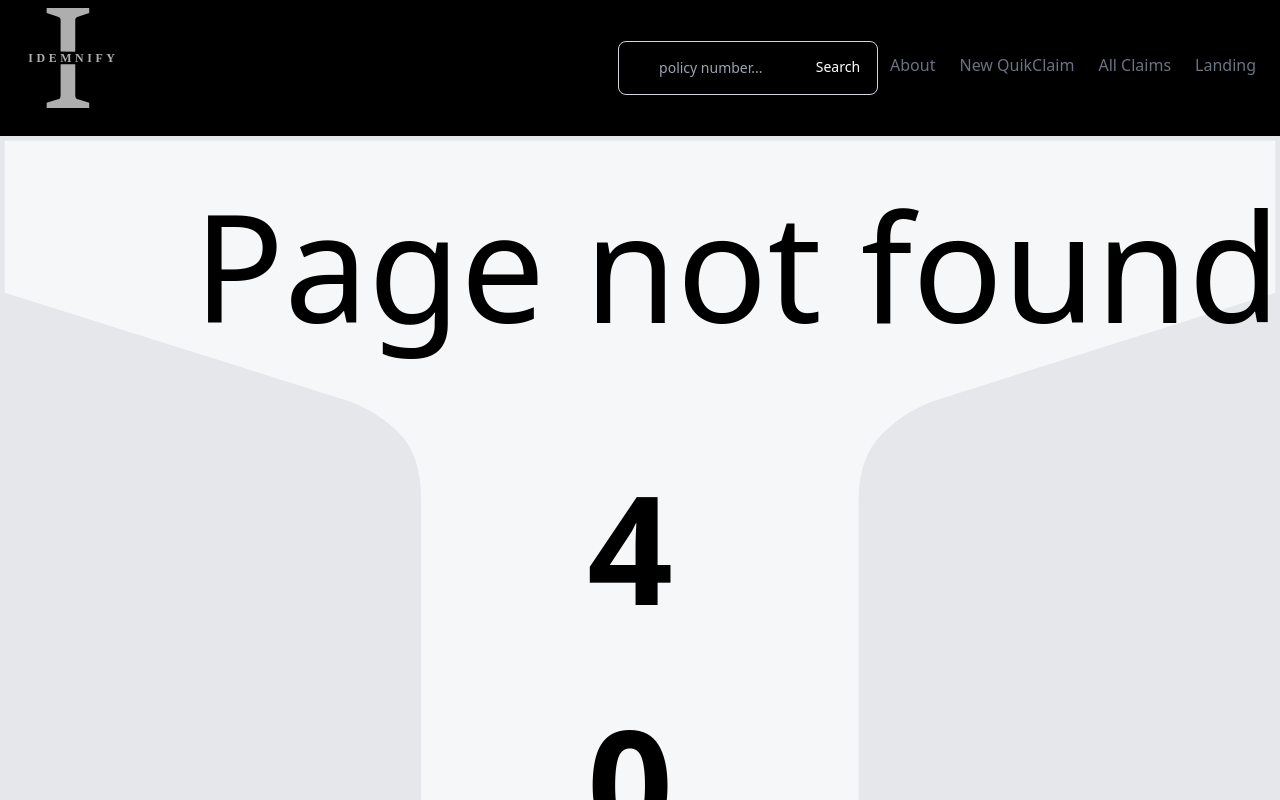
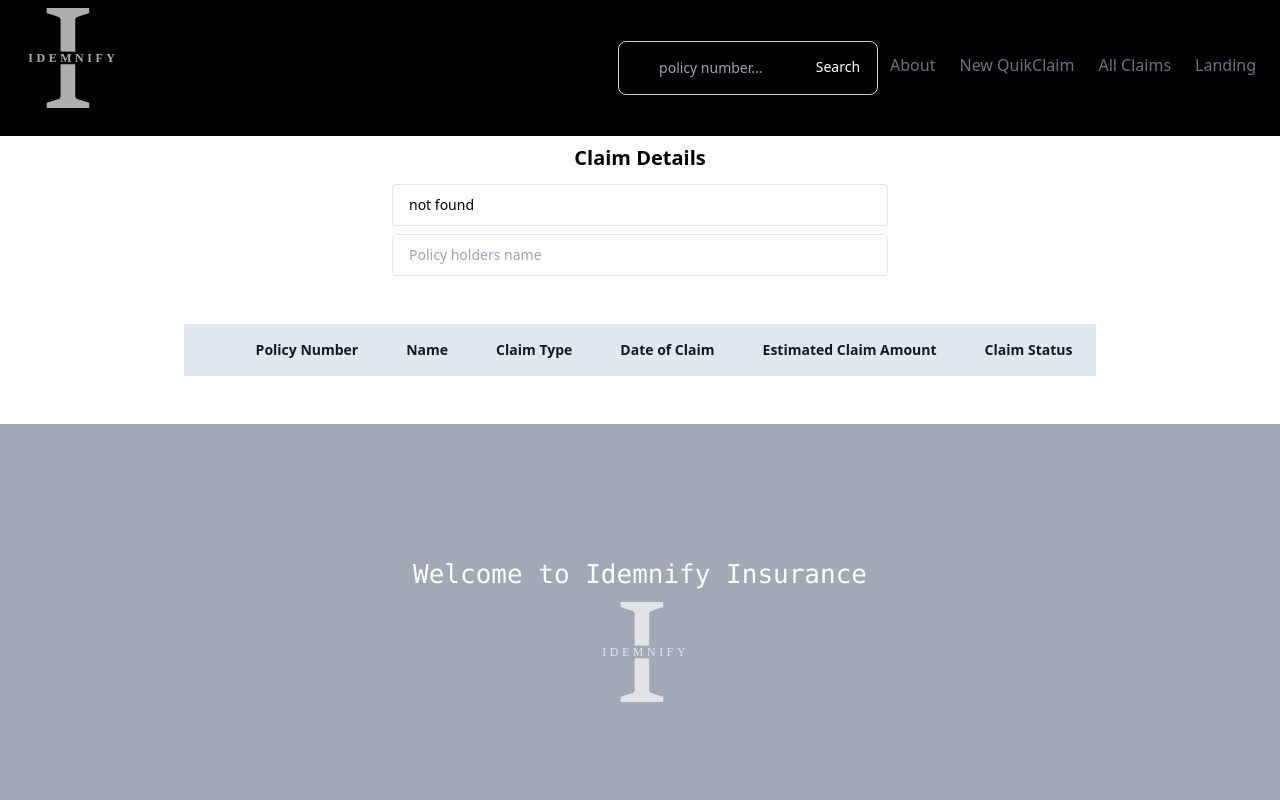
Before and after one commit to persistentcliffhanger/neuda-project-git, a React (Create React App) app in the folder idemnify-react/: page /claimdetails in a window 1280 px wide. Before the commit this address had no page. Shown: the top 800 px of the page. Built offline with nearby package versions, Linux system fonts and the light colour scheme.

Commit message:
Commit with claimdetails work carried out but not complete

```diff
--- a/idemnify-react/src/App.js
+++ b/idemnify-react/src/App.js
@@ -11,6 +11,7 @@ import Footer from "./components/Footer";
 // import ClaimsTable from "./components/Claimstable";
 import FindClaimsPage from "./components/FindClaimsPage";
 import Allclaims from "./components/Allclaims";
+import Claimdetails from "./components/Claimdetails";
 
 import Landing from "./components/Landing";
 import ClaimsTable from "./components/Claimstable";
@@ -22,6 +23,7 @@ function App() {
   return (
     <div>
       {/* <Header /> */}
+
       <BrowserRouter>
         <Header />
         <Routes>
@@ -47,6 +49,7 @@ function App() {
           {/* } */}
           {/* /> */}
           <Route path="/landing" element={<Landing />} />
+          <Route path="/claimdetails" element={<Claimdetails />} />
           <Route path="/allclaims" element={<Allclaims />} />
           <Route path="/home" element={<Home />} />
           <Route path="/" element={<h1>Welcome to the Payments system</h1>} />
--- /dev/null
+++ b/idemnify-react/src/components/Claimdetails.js
@@ -0,0 +1,118 @@
+import { useEffect, useState } from "react";
+import Claimsrow from "./claimsrow";
+import { useSearchParams } from "react-router-dom";
+import { Claimdata } from "./data/data.js";
+
+
+const Claimdetails = () => {
+  const claimdata = Claimdata();
+
+  let [searchParams, setSearchParams] = useSearchParams();
+
+  const [claim, setClaim] = useState([]);
+
+  const policy = searchParams.get("policy_number");
+console.log("Policy:", policy);
+ const loadClaim = (searchTerm) => {
+   const claim = claimdata.filter((claim) => {
+     return claim.policy_number === searchTerm;
+   });
+   setClaim(claim);
+ };
+  useEffect(() => {
+    loadClaim(policy);
+  }, [searchParams]);
+console.log("Claimdata:", claimdata);
+    return (
+      <div className="Newquikclaim">
+        <div className="container flex lg mx-auto overflow-x-hidden bg-white">
+          <div className="w-full h-auto md:block bg-cover bg-center sm:w-full opacity-100 px-6 py-2 mt-0">
+            <div
+              className=" flex flex-col
+                    items-center justify-center"
+            >
+              <p className="text-black font-bold text-xl mb-3">Claim Details</p>
+
+              <form className="addTransactionsForm">
+                <input
+                  aria-label="Enter the policy number"
+                  type="text"
+                  id="policy"
+                  value={
+                    claim[0] && claim[0].policy_number
+                      ? claim[0].policy_number
+                      : "not found"
+                  }
+                  placeholder="Policy Number"
+                  className="text-sm text-gray-base w-full
+                              mr-3 py-5 px-4 h-2 border
+                              border-gray-200 rounded mb-2"
+                />
+                <input
+                  aria-label="Enter the policy holders name"
+                  type="text"
+                  id="name"
+                  value={
+                    claim[0] && claim[0].customer_name
+                      ? claim[0].customer_name
+                      : ""
+                  }
+                  placeholder="Policy holders name"
+                  className="text-sm text-gray-base w-full mr-3
+                              py-5 px-4 h-2 border border-gray-200
+                              rounded mb-2"
+                />
+
+                {/* <div>{message}</div> */}
+              </form>
+
+              <table className="table-auto mt-10 mb-10">
+                <thead>
+                  <tr>
+                    <th className="text-sm font-bold bg-slate-200 text-gray-900 px-6 py-4 text-center hidden lg:table-cell"></th>
+                    <th className="text-sm font-bold bg-slate-200 text-gray-900 px-6 py-4 text-center">
+                      Policy Number
+                    </th>
+                    <th className="text-sm font-bold bg-slate-200 text-gray-900 px-6 py-4 text-center">
+                      Name
+                    </th>
+                    <th className="text-sm font-bold bg-slate-200 text-gray-900 px-6 py-4 text-center hidden lg:table-cell">
+                      Claim Type
+                    </th>
+                    <th className="text-sm font-bold bg-slate-200 text-gray-900 px-6 py-4 text-center hidden lg:table-cell">
+                      Date of Claim
+                    </th>
+                    <th className="text-sm font-bold bg-slate-200 text-gray-900 px-6 py-4 text-center">
+                      Estimated Claim Amount
+                    </th>
+                    <th className="text-sm font-bold bg-slate-200 text-gray-900 px-6 py-4 text-center">
+                      Claim Status
+                    </th>
+                  </tr>
+                </thead>
+                <tbody>
+                  {claim.map((claim, index) => {
+                    return (
+                      <Claimsrow
+                        key={index}
+                        policy_number={claim.policy_number}
+                        customer_name={claim.customer_name}
+                        claim_type={claim.claim_type}
+                        claim_date={claim.claim_date}
+                        est_claim_amt={claim.est_claim_amt}
+                        claim_status={claim.claim_status}
+                        claim_description={claim.claim_description}
+                      />
+                    );
+                  })}
+                </tbody>
+              </table>
+            </div>
+          </div>
+        </div>
+      </div>
+    );
+  };
+
+
+export default Claimdetails;
--- a/idemnify-react/src/components/Claimstable.js
+++ b/idemnify-react/src/components/Claimstable.js
@@ -5,7 +5,7 @@ import { Claimdata } from "./data/data.js";
 import Claimsrow from "./claimsrow.js";
 import { useSearchParams } from "react-router-dom";
 
-const ClaimsTable = (props) => {
+const ClaimsTable = () => {
   const [claim, setClaims] = useState([]);
   const [isLoading, setIsLoading] = useState(true);
 
--- a/idemnify-react/src/components/claimsrow.js
+++ b/idemnify-react/src/components/claimsrow.js
@@ -1,7 +1,31 @@
+// import Claimdetails from "./Claimdetails";
+
+import { useNavigate } from "react-router-dom";
+
 const Claimsrow = (props) => {
+
+const navigate=useNavigate();
+
+  const onRowClick = (props) => {
+    let policy_number = props.policy_number;
+
+    console.log("Row was Clicked!");
+    console.log("Policy Num:", props.policy_number);
+    console.log("Customer Name:", props.customer_name);
+    navigate("/claimdetails?policy_number=" + policy_number);
+
+
+
+  };
+
+
+
   return (
     <>
-      <tr className="bg-white border-b transition duration-300 ease-in-out hover:bg-gray-100 hover:font-semibold">
+      <tr
+        onClick={() => onRowClick(props)}
+        className="bg-white border-b transition duration-300 ease-in-out hover:bg-gray-100 hover:font-semibold"
+      >
         <td className="hidden lg:table-cell" Hi>
           <input
             type="checkbox"
@@ -12,12 +36,8 @@ const Claimsrow = (props) => {
         <td className="lg:table-cell text-center">{props.customer_name}</td>
         <td className="hidden lg:table-cell text-center">{props.claim_type}</td>
         <td className="hidden lg:table-cell text-center">{props.claim_date}</td>
-        <td className="lg:table-cell text-center">
-          {props.est_claim_amt}
-        </td>
-        <td className="lg:table-cell text-center">
-          {props.claim_status}
-        </td>
+        <td className="lg:table-cell text-center">{props.est_claim_amt}</td>
+        <td className="lg:table-cell text-center">{props.claim_status}</td>
       </tr>
     </>
   );
--- /dev/null
+++ b/idemnify-react/src/components/dummytable.js
@@ -0,0 +1,19 @@
+import ReactTable from "react-table-6";
+
+const onRowClick = (state, rowInfo, column, instance) => {
+  return {
+    onClick: (e) => {
+      console.log("A Td Element was clicked!");
+      console.log("it produced this event:", e);
+      console.log("It was in this column:", column);
+      console.log("It was in this row:", rowInfo);
+      console.log("It was in this table instance:", instance);
+    },
+  };
+};
+
+<ReactTable
+  columns={this.state.columns}
+  data={this.state.posts}
+  getTrProps={onRowClick}
+></ReactTable>;
```
